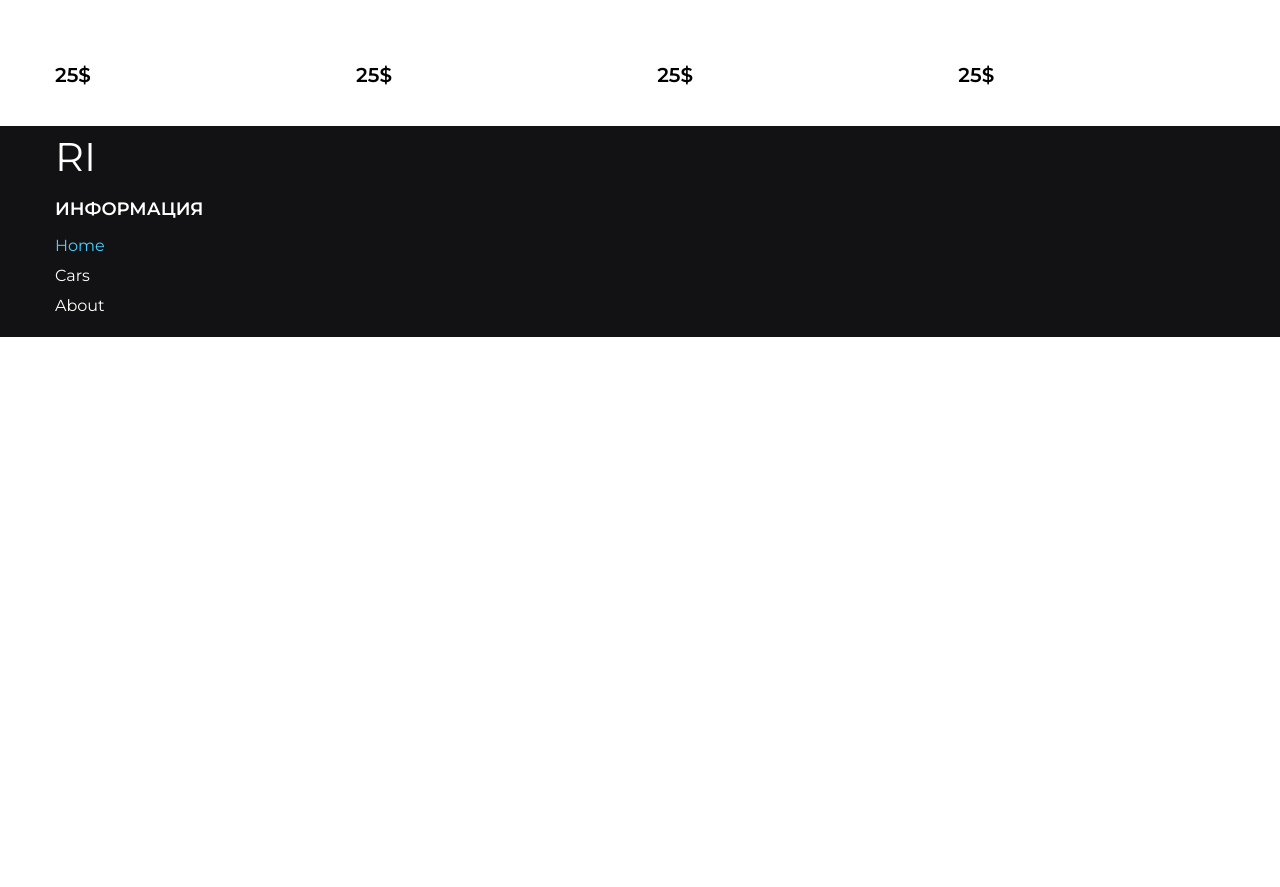
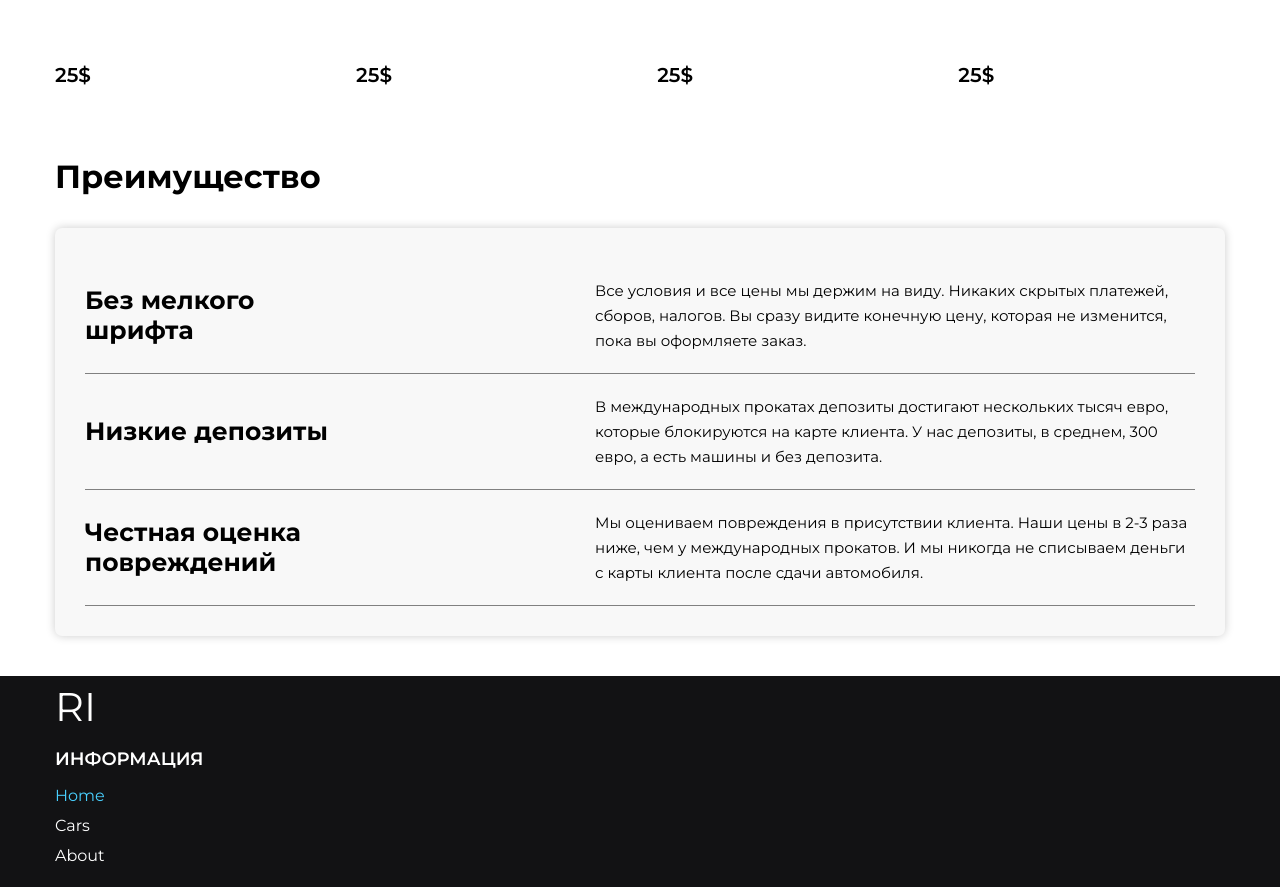
Before and after one commit to YakhyaevGadji/car-rent, a React (Vite) app: page / in a window 1280 px wide. Shown: the part 820-1707 px from the top of the page. Before the commit the page ends 1157 px from the top, so only its background shows below. Built offline with nearby package versions, Linux system fonts and the light colour scheme.

Commit message:
add: section advantage in page home

```diff
--- a/src/pages/Home/ui/Home.tsx
+++ b/src/pages/Home/ui/Home.tsx
@@ -1,12 +1,14 @@
 import React from "react";
 import { Heading } from "../../../widgets/heading";
 import { SliderCar } from "../../../widgets/sliderCar";
+import { Advantage } from "../../../widgets/advantage";
 
 const Home: React.FC = () => {
     return (
         <>
             <Heading/>
             <SliderCar/>
+            <Advantage/>
         </>
     );
 }
--- /dev/null
+++ b/src/widgets/advantage/index.ts
@@ -0,0 +1,3 @@
+import Advantage from "./ui/Advantage";
+
+export { Advantage };
--- /dev/null
+++ b/src/widgets/advantage/ui/Advantage.tsx
@@ -0,0 +1,28 @@
+import React from "react";
+import "./advantage.scss";
+
+const Advantage: React.FC = () => {
+    return (
+        <section className="advantage">
+            <div className="container">
+                <h2 className="advantage__title">Преимущество</h2>
+                <ul className="advantage__list">
+                    <li className="advantage__item">
+                        <h3 className="advantage__item-title">Без мелкого шрифта</h3>
+                        <p className="advantage__details">Все условия и все цены мы держим на виду. Никаких скрытых платежей, сборов, налогов. Вы сразу видите конечную цену, которая не изменится, пока вы оформляете заказ.</p>
+                    </li>
+                    <li className="advantage__item">
+                        <h3 className="advantage__item-title">Низкие депозиты</h3>
+                        <p className="advantage__details">В международных прокатах депозиты достигают нескольких тысяч евро, которые блокируются на карте клиента. У нас депозиты, в среднем, 300 евро, а есть машины и без депозита.</p>
+                    </li>
+                    <li className="advantage__item">
+                        <h3 className="advantage__item-title">Честная оценка повреждений</h3>
+                        <p className="advantage__details">Мы оцениваем повреждения в присутствии клиента. Наши цены в 2-3 раза ниже, чем у международных прокатов. И мы никогда не списываем деньги с карты клиента после сдачи автомобиля.</p>
+                    </li>
+                </ul>
+            </div>
+        </section>
+    );
+}
+
+export default Advantage;
--- /dev/null
+++ b/src/widgets/advantage/ui/advantage.scss
@@ -0,0 +1,36 @@
+.advantage {
+    padding: 40px 0;
+
+    &__list {
+        background-color: #f8f8f8;
+        padding: 30px;
+        border-radius: 7px;
+        box-shadow: 0 0 10px rgba(0,0,0,0.2);
+    }
+
+    &__title {
+        margin-bottom: 40px;
+    }
+
+    &__item {
+        padding: 15px 0;
+        display: flex;
+        justify-content: space-between;
+        font-size: 15px;
+        align-items: center;
+        border-bottom: 1px solid #808080;
+        padding: 20px 0;
+
+        &-title {
+            line-height: 30px;
+            max-width: 275px;
+            font-size: 25px;
+        }
+    }
+
+    &__details {
+        max-width: 600px;
+        line-height: 25px;
+    }
+
+}
```
